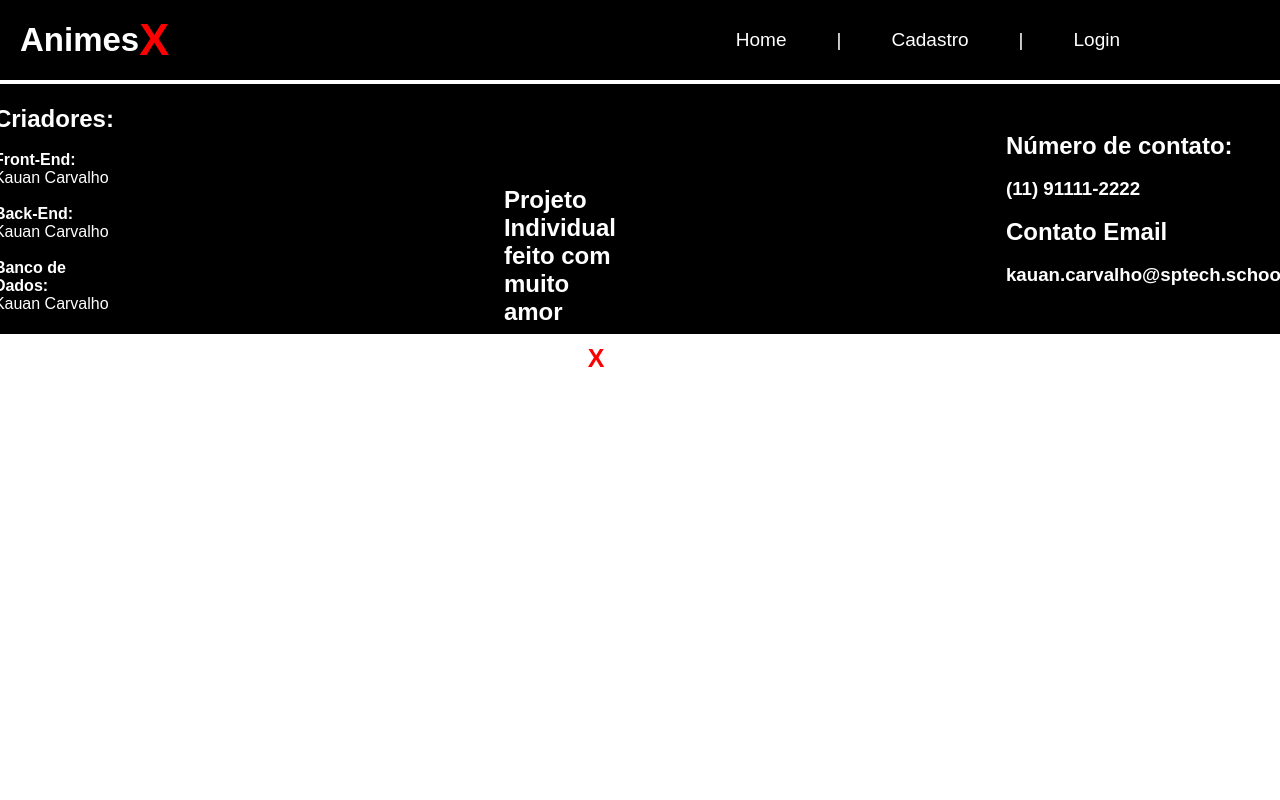
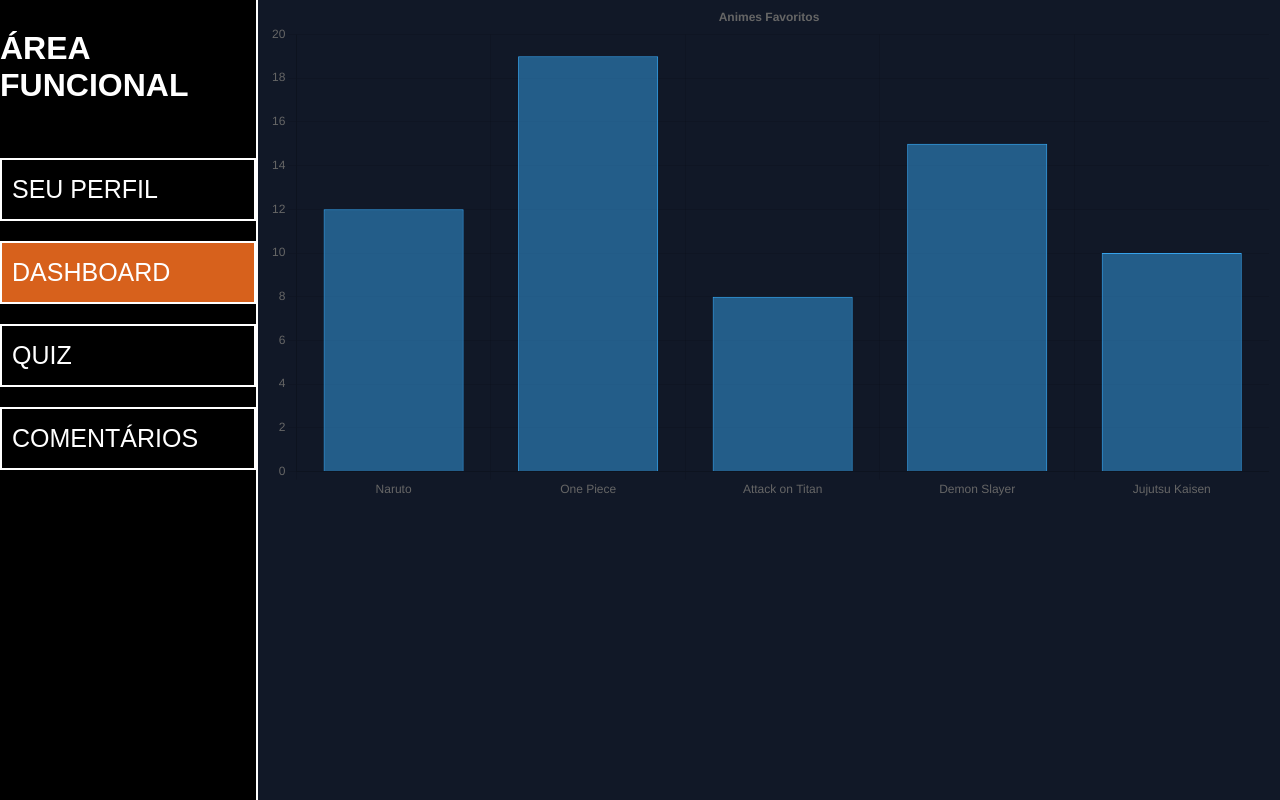
Before and after one commit to KauanAdeCarvalho/Projeto-Individual, a plain HTML site: page dashboard.html in a window 1280 px wide. Shown: the top 800 px of the page. Drawn offline with nearby package versions, Linux system fonts and the light colour scheme.

Commit message:
Arrumando a parte das páginas funcionais do site

```diff
--- a/dashboard.html
+++ b/dashboard.html
@@ -5,44 +5,66 @@
     <meta charset="UTF-8">
     <meta name="viewport" content="width=device-width, initial-scale=1.0">
     <link rel="stylesheet" href="./style/dashboard.css">
-    <link rel="stylesheet" href="./style/global.css">
+    <link rel="stylesheet" href="./style/funcionais.css">
+    <script src="https://cdn.jsdelivr.net/npm/chart.js"></script>
     <title>Dashboard</title>
 </head>
 
 <body>
-    <header>
-        <div>
-        <a href="./index.html"><span>Animes<b>X</b></span></a>
-        </div>
-        <nav>
-            <a href="">Home</a>
-            |
-            <a href="">Cadastro</a>
-            |
-            <a href="">Login</a>
-        </nav>
-    </header>
-    <footer>
-            <div class="criadores">
-            <h2>Criadores:</h2> <br>
-            <b>Front-End:</b> Kauan Carvalho <br><br>
-            <b>Back-End:</b> Kauan Carvalho <br><br>
-            <b>Banco de Dados:</b> Kauan Carvalho
-        </div>
-        <div class="made">
-            <h2>Projeto Individual feito com muito amor</h2> <br>
-            <div class="madeAnimes">
-            <b>Animes</b><span>X</span>
+    <div class="container">
+        <div class="header">
+            <h1>ÁREA FUNCIONAL</h1> <br><br><br>
+            <div class="areas">
+                <a href="./seuperfil.html">SEU PERFIL</a>
+                <a class="ativo" href="./dashboard.html">DASHBOARD</a>
+                <a href="./quiz.html">QUIZ</a>
+                <a href="./comentarios.html">COMENTÁRIOS</a>
             </div>
         </div>
-        <div class="contatos">
-            <h2> Número de contato:</h2> <br>
-            <h3>(11) 91111-2222</h3> <br>
-            <h2>Contato Email</h2> <br>
-            <h3>kauan.carvalho@sptech.school</h3>
+        <div class="graficos">
+            <div class="g1">
+                <canvas id="graficoFavoritos">
+
+                </canvas>
+            </div>
         </div>
 
-    </footer>
+    </div>
+
 </body>
 
 </html>
+<script>
+
+    const ctx = document.getElementById('graficoFavoritos').getContext('2d');
+
+    const grafico = new Chart(ctx, {
+        type: 'bar',
+        data: {
+            labels: ['Naruto', 'One Piece', 'Attack on Titan', 'Demon Slayer', 'Jujutsu Kaisen'],
+            datasets: [{
+                label: '',
+                data: [12, 19, 8, 15, 10],
+                borderWidth: 1
+            }]
+        },
+        options: {
+            responsive: true,
+            plugins: {
+                title: {
+                    display: true,
+                    text: 'Animes Favoritos'
+                },
+                legend: {
+                    display: false
+                }
+            },
+            scales: {
+                y: {
+                    beginAtZero: true
+                }
+            }
+        }
+    });
+
+</script>
--- a/style/dashboard.css
+++ b/style/dashboard.css
@@ -0,0 +1,22 @@
+.container {
+    height: 2000px;
+    background-color: #111827;
+    display: flex;
+    flex-direction: row;
+}
+
+.g1 {
+    width: 1000px;
+}
+
+.graficos {
+    display: flex;
+    width: 80%;
+    height: 100%;
+    justify-content: center;
+}
+
+#graficoFavoritos {
+    width: 100%;
+    height: 500px;
+}
--- /dev/null
+++ b/style/funcionais.css
@@ -0,0 +1,51 @@
+* {
+    margin: 0;
+    padding: 0;
+    font-family: sans-serif, Haettenschweiler, 'Arial Narrow Bold', sans-serif;
+}
+
+
+.header {
+    display: flex;
+    height: 100%;
+    width: 20%;
+    background-color: black;
+    border-right: 2px solid white;
+    color: white;
+    flex-direction: column;
+}
+
+.header h1 {
+    display: flex;
+    margin: 30px auto 0 auto;
+}
+
+.areas {
+    display: flex;
+    flex-direction: column;
+    gap: 20px;
+}
+
+.areas a {
+    text-decoration: none;
+    color: white;
+    font-size: 25px;
+    border: 2px solid white;
+    padding: 15px 10px;
+}
+
+.areas a:hover {
+    transform: scale(1.1);
+    transition: trasnform 0.6s;
+}
+
+.ativo {
+    background-color: rgb(215, 97, 28);
+}
+
+.container {
+    height: 2000px;
+    background-color: #111827;
+    display: flex;
+    flex-direction: row;
+}
--- a/style/global.css
+++ b/style/global.css
@@ -26,7 +26,6 @@
 
 header div a {
     text-decoration: none;
-
 }
 
 header nav {
```
Also changed, not shown: comentarios.html (added, +26 -0 lines), quiz.html (added, +26 -0 lines), seuperfil.html (added, +26 -0 lines), style/comentarios.css (added), style/quiz.css (added), style/seuperfil.css (added).
